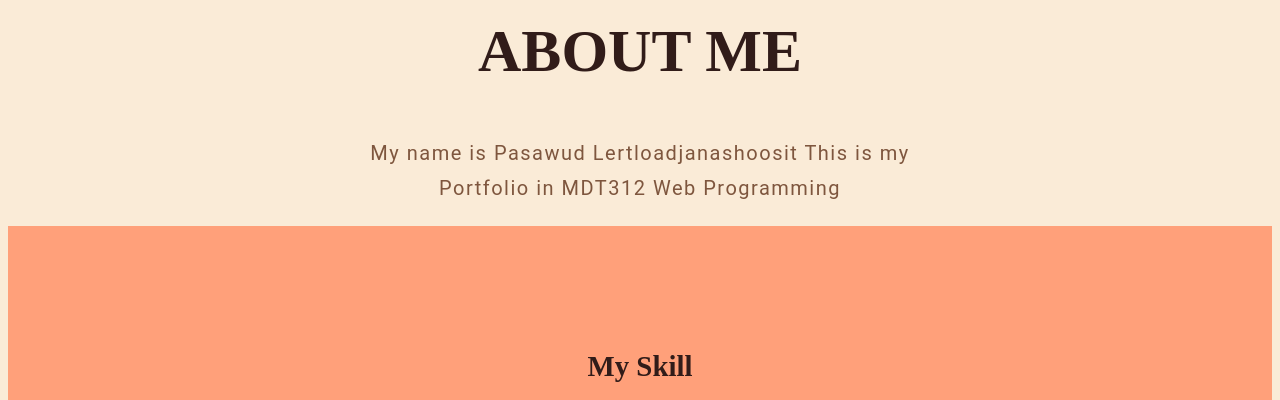
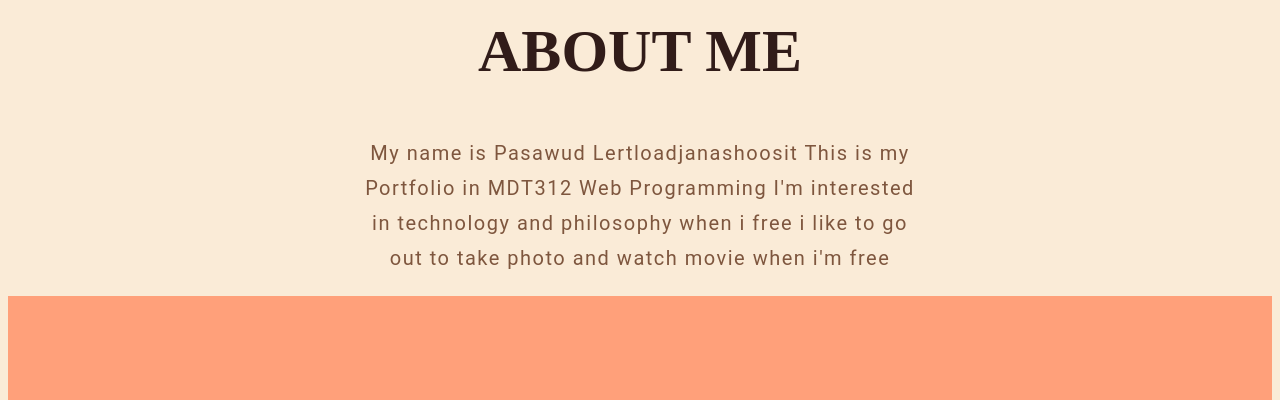
Before and after one commit to pasawud/Portfolio, a plain HTML site: page index.html in a window 1280 px wide. Shown: the part 1820-2220 px from the top of the page. Drawn offline with Linux system fonts and the light colour scheme.

Commit message:
Add files via upload

```diff
--- a/index.html
+++ b/index.html
@@ -51,6 +51,12 @@
             <h2> ABOUT ME</h2>
             <p>
                 My name is Pasawud Lertloadjanashoosit This is my Portfolio in MDT312 Web Programming
+
+                I'm interested in technology and philosophy
+
+                when i free i like to go out to take photo and watch movie when i'm free
+
+
             </p>
         </div>
     </div>
```
